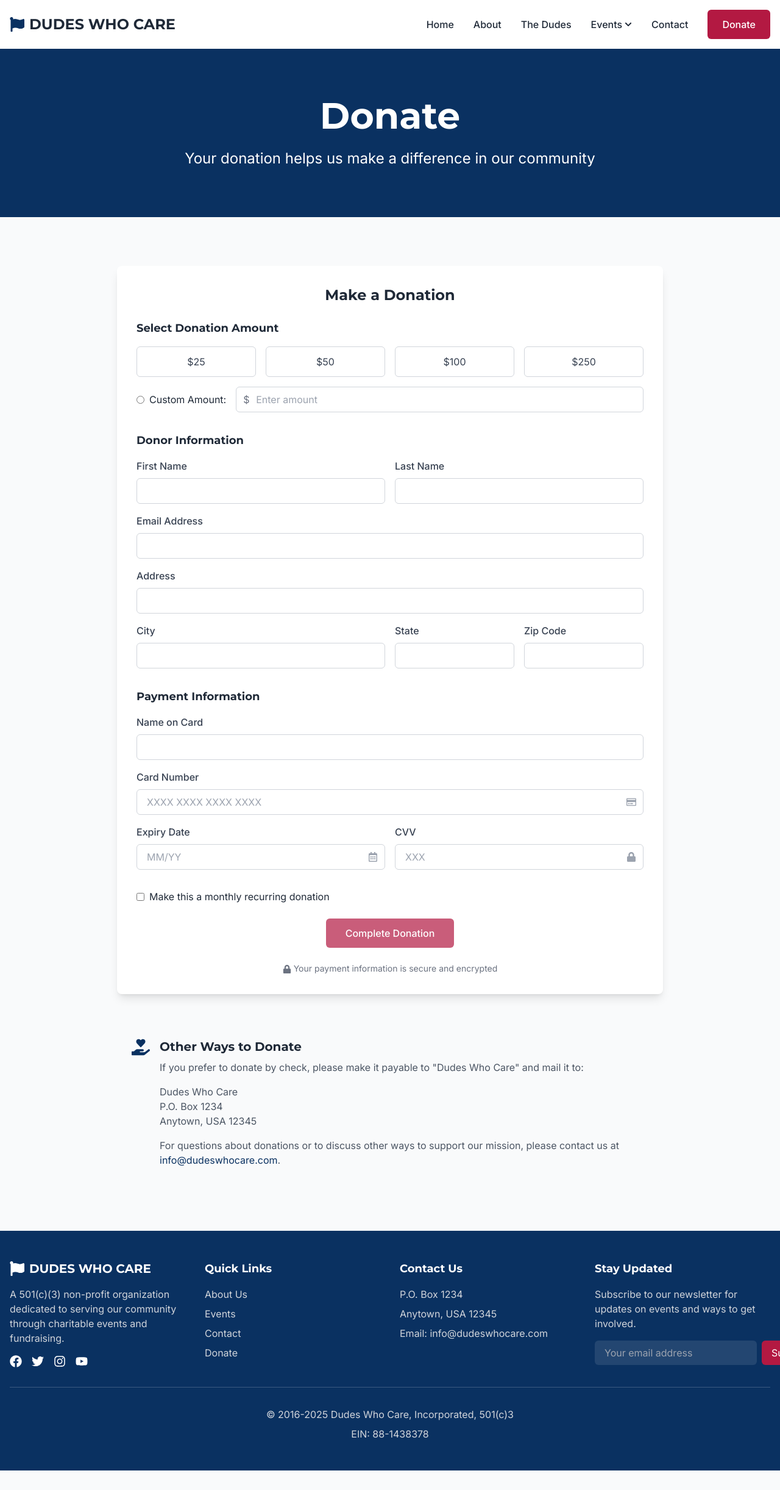
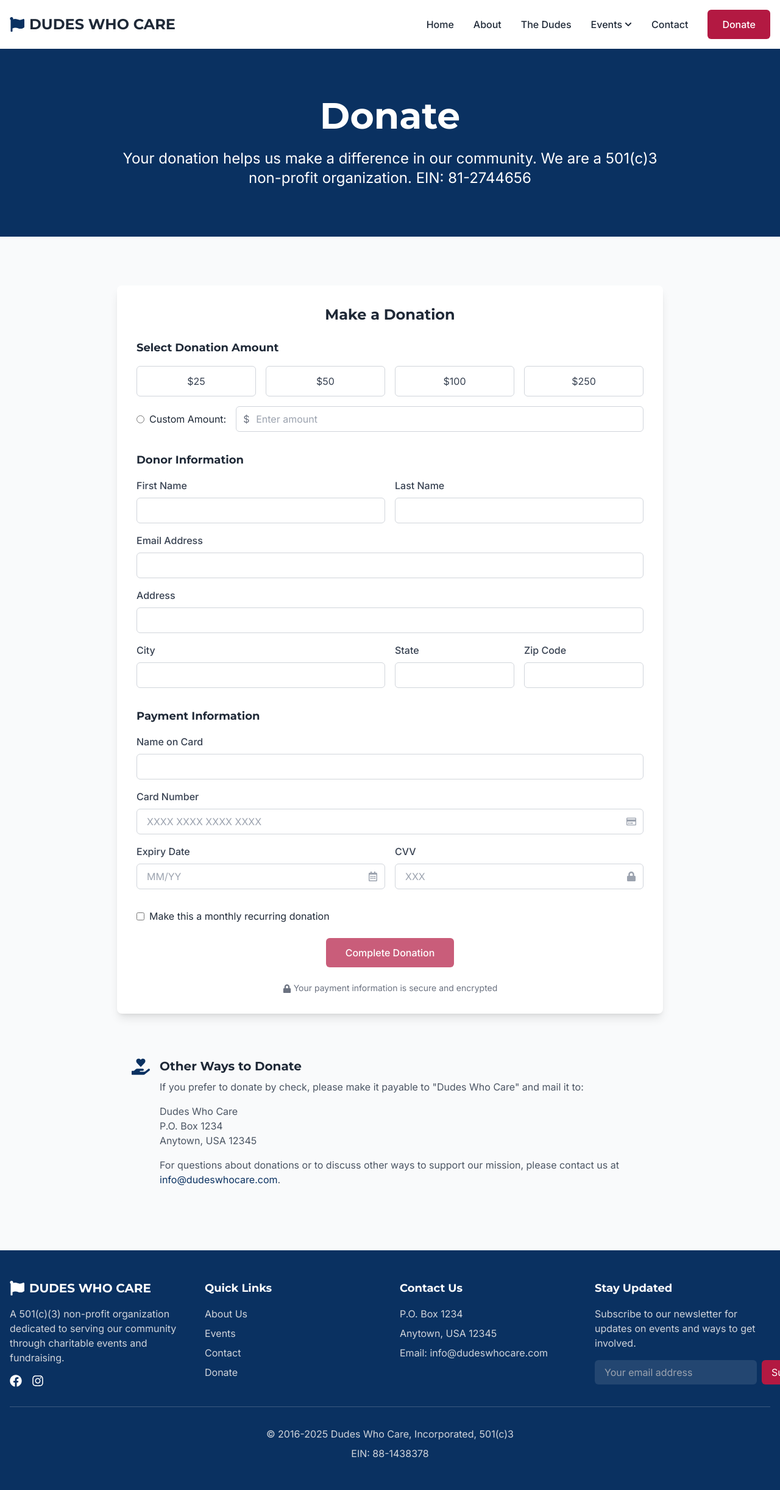
Before and after one commit to ik7263/DWC, a Next.js app: page /DWC/donate in a window 1280 px wide. Shown: the top 2443 px of the page at 61% size. Before the commit the page ends 2411 px from the top, so only its background shows below. Built offline with nearby package versions, Linux system fonts and the light colour scheme.

Commit message:
misc footer and verabiage updated

```diff
--- a/components/Footer.tsx
+++ b/components/Footer.tsx
@@ -1,6 +1,6 @@
 import React from 'react'
 import Link from 'next/link'
-import { FaFacebook, FaTwitter, FaInstagram, FaYoutube, FaFlag } from 'react-icons/fa'
+import { FaFacebook, FaInstagram, FaFlag } from 'react-icons/fa'
 
 const Footer = () => {
   const currentYear = new Date().getFullYear()
@@ -22,14 +22,8 @@ const Footer = () => {
               <a href="https://www.facebook.com/profile.php?id=100086608502271" target="_blank" rel="noopener noreferrer" className="text-white hover:text-secondary transition-colors">
                 <FaFacebook className="text-xl" />
               </a>
-              <a href="https://twitter.com/dudeswhocare" target="_blank" rel="noopener noreferrer" className="text-white hover:text-secondary transition-colors">
-                <FaTwitter className="text-xl" />
-              </a>
               <a href="https://www.instagram.com/dudeswhocare/" target="_blank" rel="noopener noreferrer" className="text-white hover:text-secondary transition-colors">
                 <FaInstagram className="text-xl" />
-              </a>
-              <a href="https://www.youtube.com/channel/UCVYTKQIYVr7OFuTJf9DKGQg" target="_blank" rel="noopener noreferrer" className="text-white hover:text-secondary transition-colors">
-                <FaYoutube className="text-xl" />
               </a>
             </div>
           </div>
--- a/pages/about.tsx
+++ b/pages/about.tsx
@@ -46,7 +46,7 @@ export default function About() {
                 over 20 families. We have experienced such phenomenal growth over the past 6 years, as this year we focused our efforts on becoming a fully registered 501(c)3 non-profit organization.
               </p>
               <p className="text-lg text-gray-600 mb-4">
-                DWC continues to partner with Martha's Choice Marketplace (www.marthaschoicemarketplace.com), the largest, most visited food pantry in Montgomery County serving over 6,000 food-insecure families for our annual Thanksgiving campaign. It is our hope that with DWC's newly founded non-profit status we can once again surpass our goals and provide for as many families-in-need as possible this holiday season.
+              Our group began with 3 guys with the idea of helping members in our local community.  Since our inception we have been fortunate enough to find that there are many “Dudes” within our community that share this idea and have since joined our team.    Consistent with our values we have also promoted the involvement of junior Dudes and Dudettes in which we find great joy when we see them experience the humility and gratitude to be able to give back.  We have been fortunate to experience growth every year since our formation and partnering with the local community and its members. We look forward to being able to continue to expand our reach and help more in need every year.
               </p>
             </div>
           </div>
--- a/pages/donate.tsx
+++ b/pages/donate.tsx
@@ -91,7 +91,7 @@ export default function Donate() {
           <div className="max-w-4xl mx-auto text-center">
             <h1 className="text-4xl md:text-6xl font-bold mb-6">Donate</h1>
             <p className="text-xl md:text-2xl">
-              Your donation helps us make a difference in our community
+              Your donation helps us make a difference in our community. We are a 501(c)3 non-profit organization. EIN: 81-2744656
             </p>
           </div>
         </div>
```
